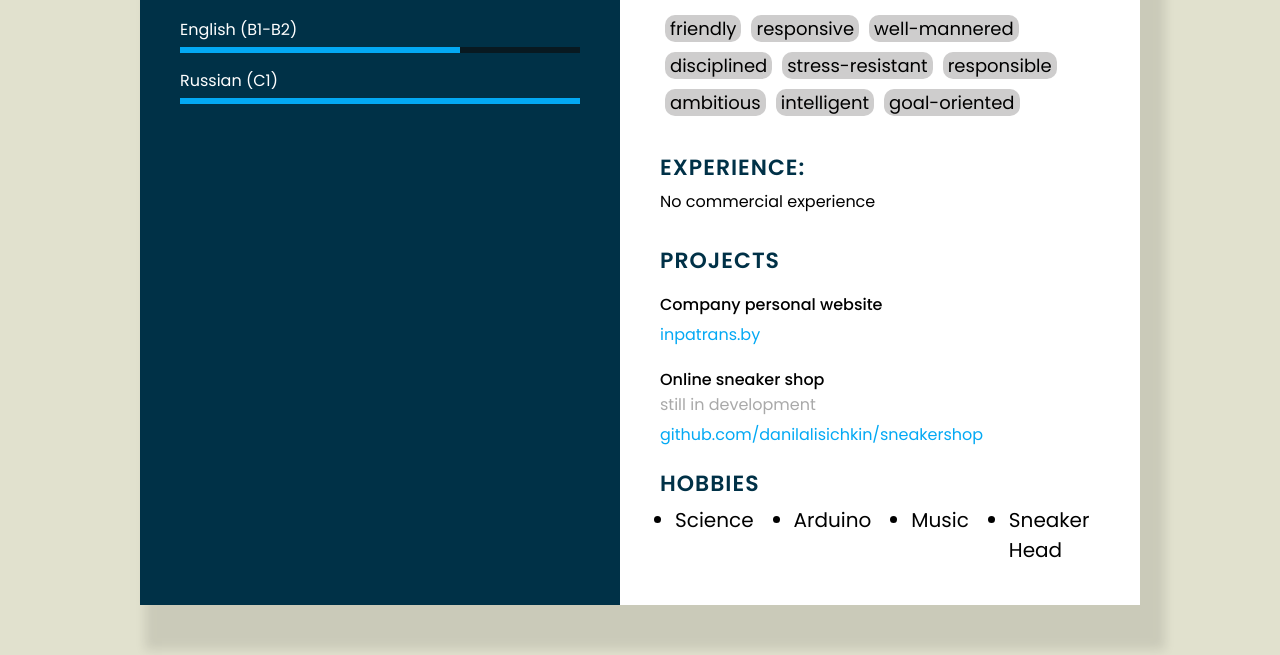
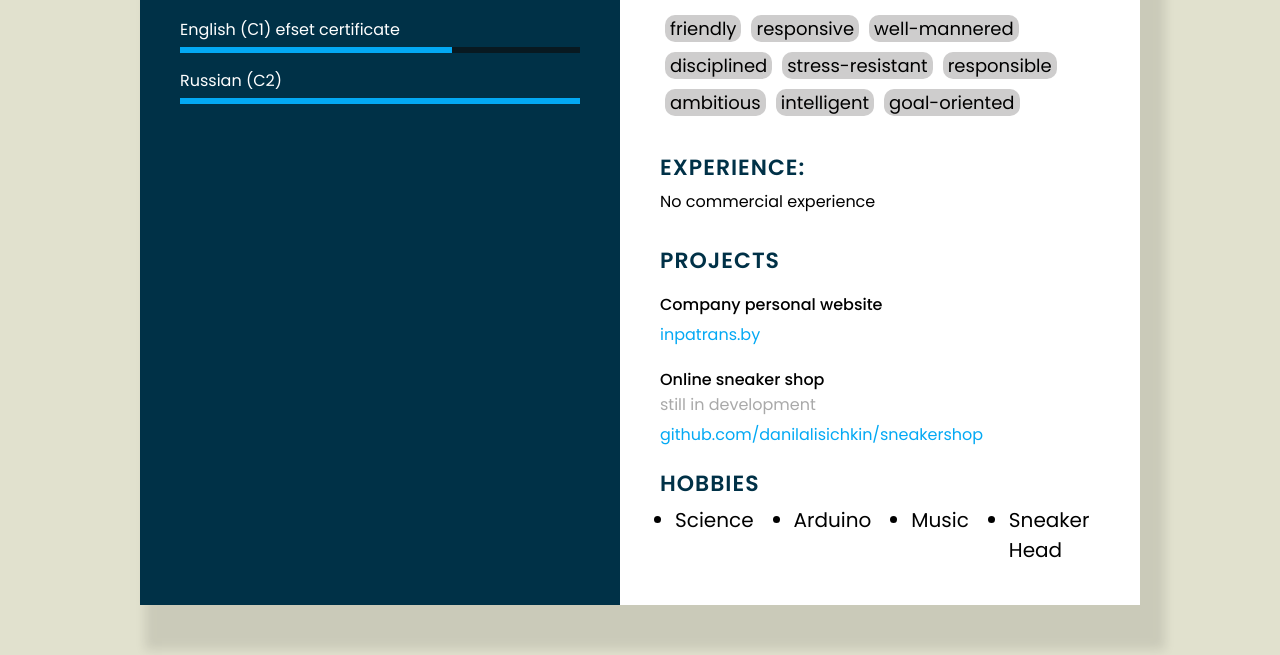
Before and after one commit to danilalisichkin/danilalisichkin.github.io, a plain HTML site: page index.html in a window 1280 px wide. Shown: the part 1162-1817 px from the top of the page. Drawn offline with Linux system fonts and the light colour scheme.

Commit message:
add efset certificate

```diff
--- a/index.html
+++ b/index.html
@@ -60,13 +60,13 @@
                 <h3 class="title">Languages</h3>
                 <ul class="language__list">
                     <li class="language__item">
-                        <div class="language__text">English (B1-B2)</div>
+                        <div class="language__text">English (С1) <a class="contact__link" href="https://cert.efset.org/DdaTks">efset certificate</a></div>
                         <span class="language__percent">
-                            <div style="width: 70%"></div>
+                            <div style="width: 68%"></div>
                         </span>
                     </li>
                     <li class="language__item">
-                        <div class="language__text">Russian (C1)</div>
+                        <div class="language__text">Russian (C2)</div>
                         <span class="language__percent">
                             <div style="width: 100%"></div>
                         </span>
```
